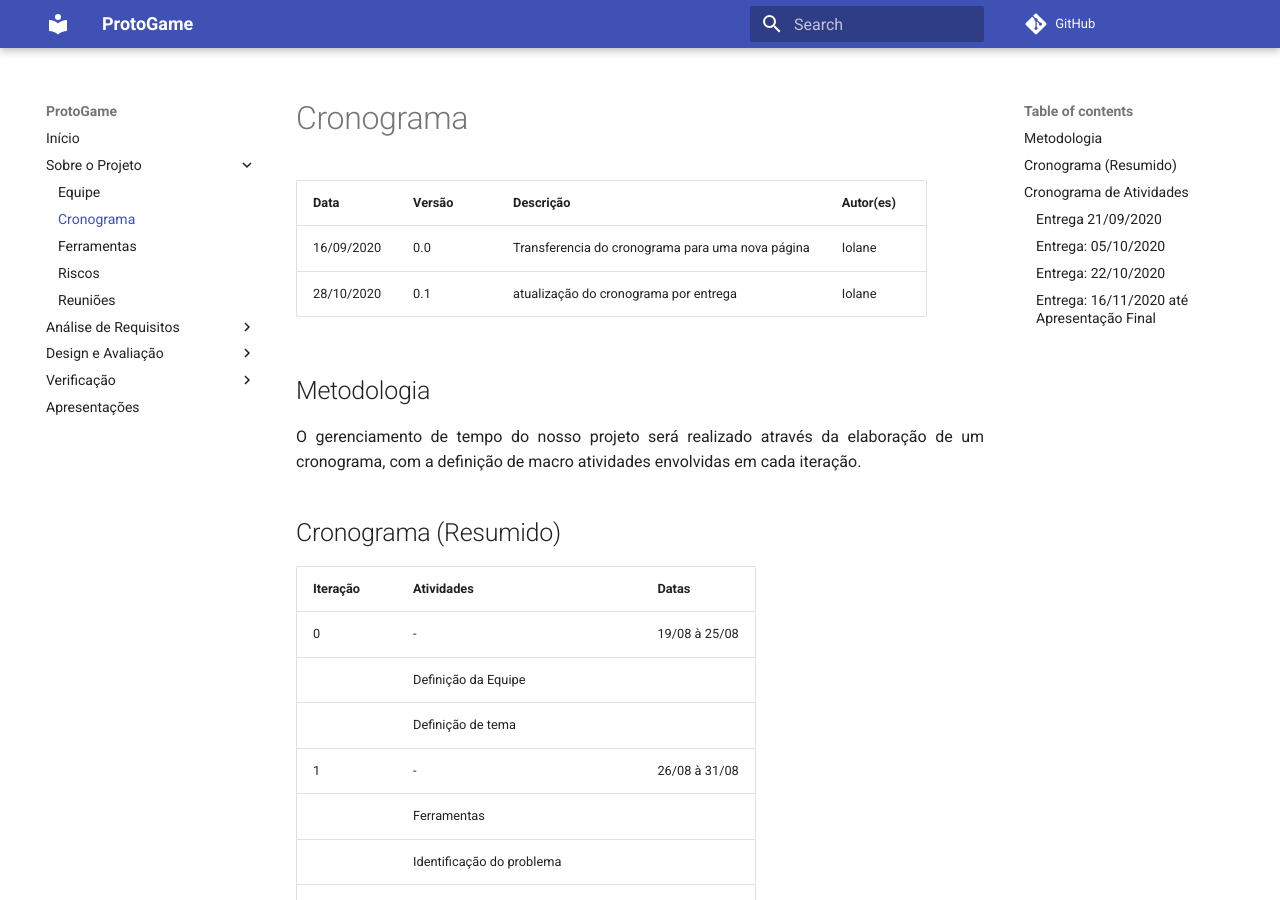
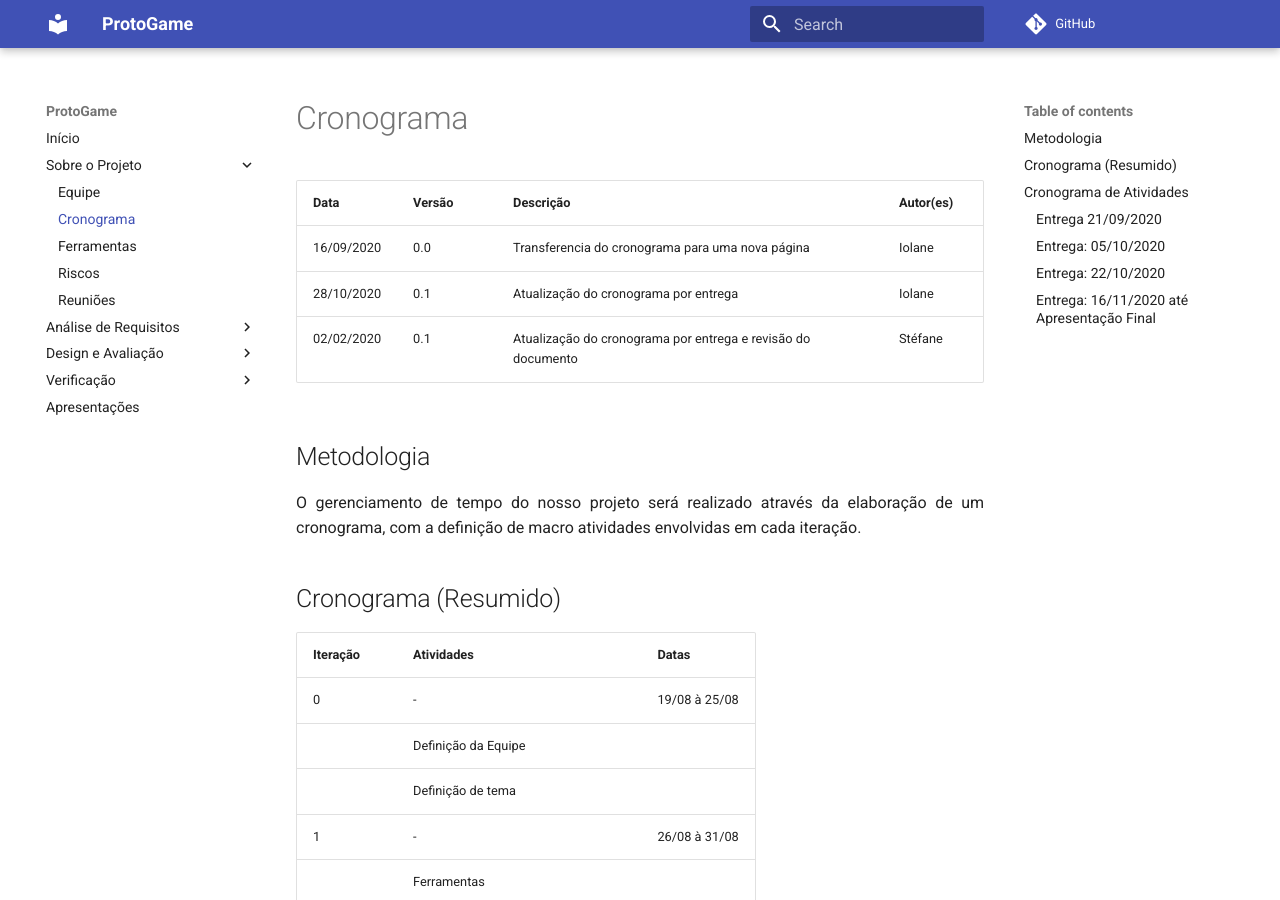
Before and after one commit to Design-de-Jogos/2020.1-ProtoGame, an MkDocs documentation site: the page built from docs/Cronograma.md, in a window 1280 px wide and 900 px high. Built offline with MkDocs 1.6.1 and Material for MkDocs 9.7.7, drawn with Linux system fonts in a browser that asks for light colours; comment, search, counter and statistics services are not loaded.

Commit message:
Atualizações da Entrega Final

```diff
--- a/docs/Cronograma.md
+++ b/docs/Cronograma.md
@@ -3,7 +3,8 @@
 Data | Versão | Descrição | Autor(es)
 ---------- | --- | -------------------------------------------------| -----
 16/09/2020 | 0.0 | Transferencia do cronograma para uma nova página | Iolane
-28/10/2020 | 0.1 | atualização do cronograma por entrega| Iolane
+28/10/2020 | 0.1 | Atualização do cronograma por entrega| Iolane
+02/02/2020 | 0.1 | Atualização do cronograma por entrega e revisão do documento | Stéfane
 
 ## Metodologia
 
```
